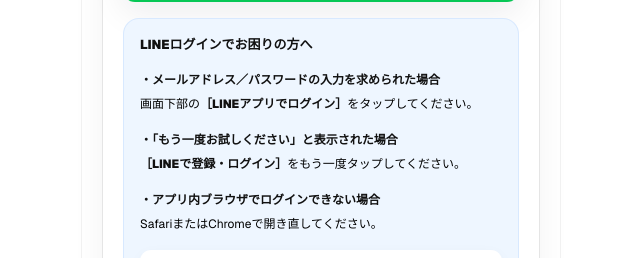
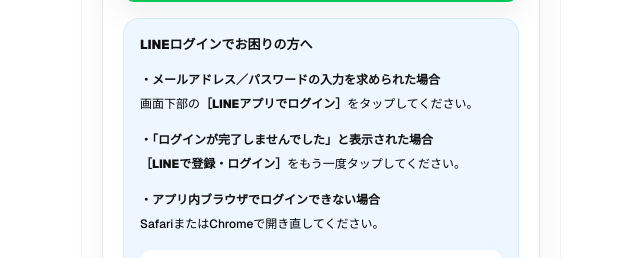
Before and after one commit to mori10tech/akanuke-ai, a Next.js app: page /login in a window 1280 px wide. Shown: the part 542-800 px from the top of the page, without its empty margins (319-959 px from the left). Built offline with nearby package versions, Linux system fonts and the light colour scheme; no server answers.

Commit message:
LINEログイン案内の文字視認性を改善

```diff
--- a/app/login/page.tsx
+++ b/app/login/page.tsx
@@ -615,7 +615,7 @@ export default function LoginPage() {
   LINEログインでお困りの方へ
 </p>
 
-<div className="mt-4 space-y-4 text-[12px] leading-5 text-black">
+<div className="mt-4 space-y-4 text-[12px] font-medium leading-5 text-black">
   <div>
     <p className="font-black text-[#111111]">
       ・メールアドレス／パスワードの入力を求められた場合
@@ -631,7 +631,7 @@ export default function LoginPage() {
 
   <div>
     <p className="font-black text-[#111111]">
-      ・「もう一度お試しください」と表示された場合
+      ・「ログインが完了しませんでした」と表示された場合
     </p>
     <p className="mt-1">
   <span className="text-[12px] font-black text-[#111111]">
```
